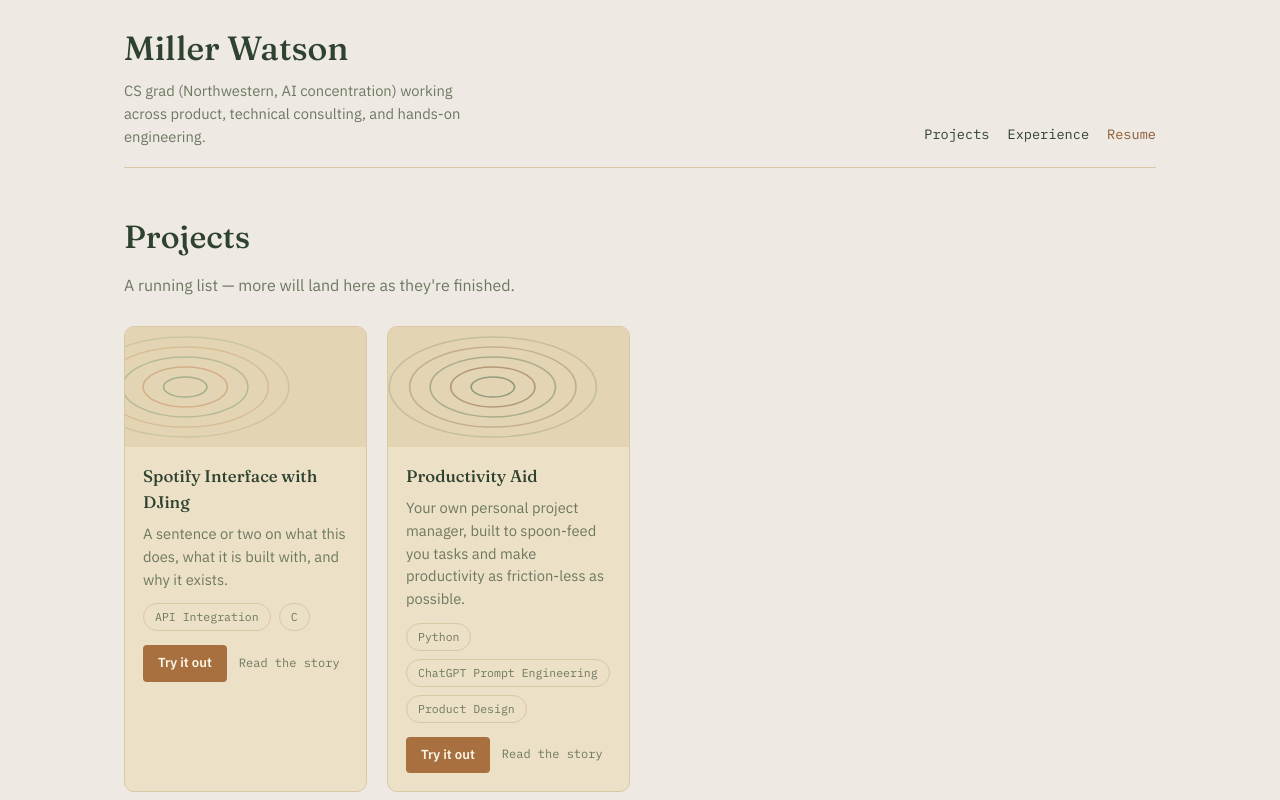
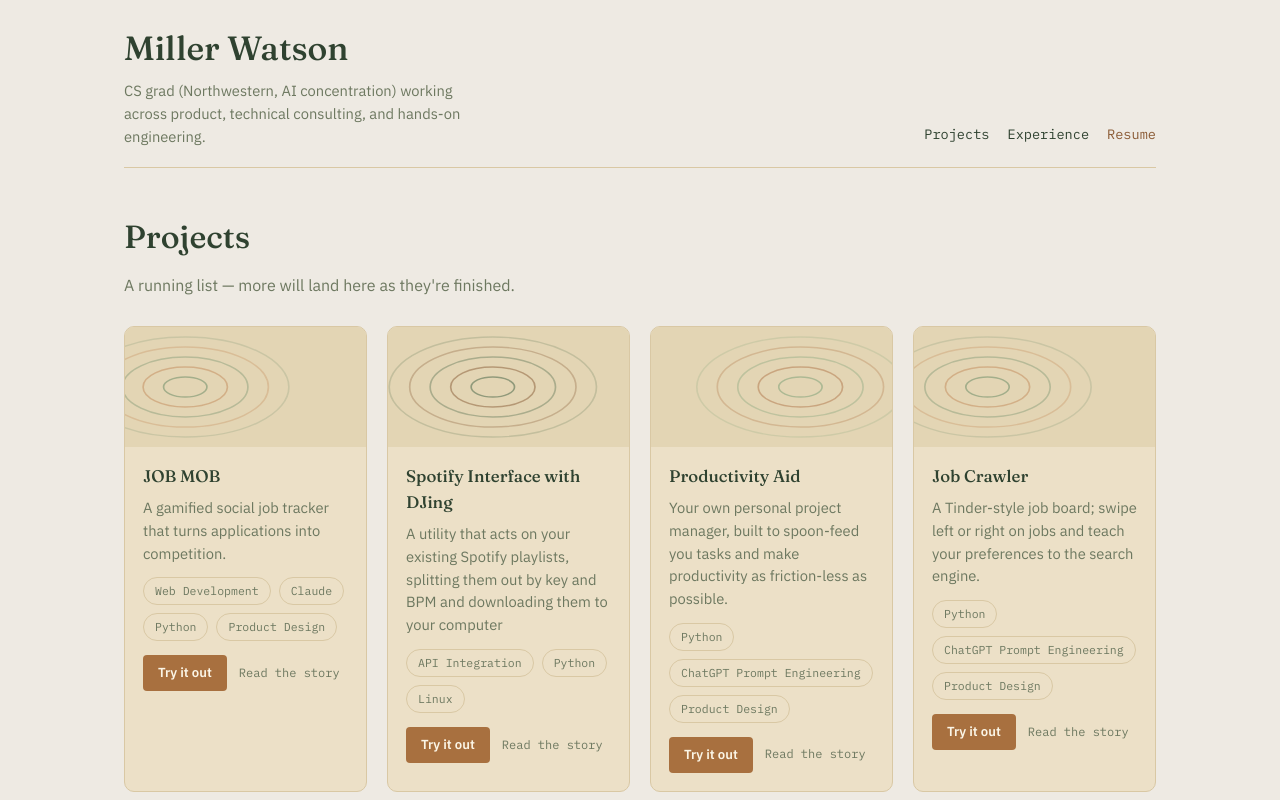
Before and after one commit to millerwatson/millerwatson.github.io, a React (Vite) app: page /#/ in a window 1280 px wide. Shown: the top 800 px of the page. Built offline with nearby package versions, Linux system fonts and the light colour scheme.

Commit message:
updated projects

```diff
--- a/src/data/projects.js
+++ b/src/data/projects.js
@@ -4,21 +4,145 @@
 export const projects = [
   {
     id: 1,
+    title: 'JOB MOB',
+    description:
+      'A gamified social job tracker that turns applications into competition.',
+    story: `
+      I built Job Mob because I was getting frustrated with how
+      meaningless the job application process could feel. You can spend
+      hours applying to jobs and still have nothing to show for it if
+      none of those applications work out. I wanted to make the process
+      itself feel a little more rewarding.
+
+      Job Mob gives you points for the work you put into each application.
+      The more effort you put into a job, the more points you earn, and
+      everything gets saved to your history. You can also create or join
+      groups with friends and see how many points everyone has earned.
+      Eventually, I want to add a weekly winner to make it a little more
+      competitive.
+
+      The app is built with React, Vite, and Firebase. I use Firebase for
+      authentication and storing jobs, groups, and activity. I also use
+      the app myself with friends while we're applying to jobs, which has
+      been a good way to see whether the idea actually makes the process
+      more motivating.
+
+      I built this very recently, so I'm still figuring out what features
+      actually make the process more fun without turning it into a game
+      for the sake of having a game.
+    `,
+    tags: ['Web Development', 'Claude', 'Python', 'Product Design'],
+    demoLink: 'https://jobmob27.web.app',
+  },
+
+  {
+    id: 2,
     title: 'Spotify Interface with DJing',
     description:
-      'A sentence or two on what this does, what it is built with, and why it exists.',
-    story:
-      'Placeholder — replace with the real story: what problem this solved, how it works under the hood, and what you would change if you rebuilt it today.',
-    tags: ['API Integration', 'C'],
+      'A utility that acts on your existing Spotify playlists, splitting them out by key and BPM and downloading them to your computer',
+    story: `
+      I started this because I wanted to get better at DJing. I would hear
+      transitions I liked in Spotify playlists and wanted an easier way to
+      find songs that would work together. The DJ software I use also
+      doesn't let me filter by key on the free version, so I decided to
+      build my own solution around my existing Spotify playlists.
+
+      The program takes a Spotify playlist and gets the track IDs through
+      the Spotify API. I then use those IDs to find the BPM and key for
+      each song. I first check Tunebat, and if the song isn't there, I run
+      local analysis using Essentia through WSL.
+
+      Once the information is collected, the program creates new Spotify
+      playlists organized by key and organizes the downloaded tracks on
+      my computer in the same way. That lets me take the tracks into
+      Rekordbox without having to manually sort everything.
+
+      The hardest part was getting consistent key and BPM analysis. I
+      needed something that could handle a large number of songs while
+      being reasonably consistent in how it analyzed them. The project
+      currently runs entirely through the command line, but I'd like to
+      build an actual interface for it eventually.
+
+      The next thing I'd add is danceability analysis. BPM and key are
+      useful, but they don't necessarily tell you whether two songs will
+      actually sound good together.
+    `,
+    tags: ['API Integration', 'Python', 'Linux'],
     demoLink: '#',
   },
+
   {
-    id: 2,
+    id: 3,
     title: 'Productivity Aid',
     description:
       'Your own personal project manager, built to spoon-feed you tasks and make productivity as friction-less as possible.',
-    story:
-      'Placeholder — replace with the real story: what problem this solved, how it works under the hood, and what you would change if you rebuilt it today.',
+    story: `
+      I built this because I kept running into decision paralysis. I'd
+      have a bunch of things I needed to work on, sit down at my computer,
+      and spend too much time figuring out which one I should actually
+      start.
+
+      The idea is pretty simple: I tell the system what I'm working
+      toward, where I am with it, and what I've been struggling with.
+      When I want something to work on, I give it a timeframe and it
+      generates a task that I can realistically finish in that amount of
+      time.
+
+      For bigger goals, it asks me questions until it understands enough
+      to break the goal down into something smaller. It then tries to
+      find tasks that don't have blockers and can actually move the larger
+      goal forward.
+
+      ChatGPT is used to understand my current situation and generate
+      tasks based on that context. Right now I use it through the
+      terminal, although I want to build an actual application for it.
+
+      I've been using it throughout my job search. The project is still
+      being fine-tuned, but one thing I've learned from building it is
+      that it's easy to design something around your own perspective and
+      assume it will work for everyone else. Getting other perspectives
+      into the iteration process is something I want to do more of.
+    `,
+    tags: ['Python', 'ChatGPT Prompt Engineering', 'Product Design'],
+    demoLink: '#',
+  },
+
+  {
+    id: 4,
+    title: 'Job Crawler',
+    description:
+      'A Tinder-style job board; swipe left or right on jobs and teach your preferences to the search engine.',
+    story: `
+      I started building Job Crawler because I was getting overwhelmed
+      looking through LinkedIn and Indeed. I would see plenty of jobs
+      that I didn't like, but I often couldn't explain exactly why. The
+      existing filters could tell me things like location, salary, or
+      experience level, but they couldn't really learn my softer
+      preferences.
+
+      I wanted to make that process more interactive. Jobs are presented
+      one at a time and I can swipe left or right, similar to Tinder. When
+      I don't like a job, the system asks me why. It uses those
+      explanations to increase or decrease the importance of different
+      words and characteristics when evaluating future jobs.
+
+      The crawler pulls jobs from job-hosting platforms that I can legally
+      scrape, including Ashby and Greenhouse. It extracts things like the
+      description, location, experience level, compensation, and other
+      criteria that might affect whether I'd actually want the job.
+
+      Most of the current matching is based on computerized analysis of
+      the job language and the preferences I've given it. Eventually,
+      I'd like to train an LLM around that data so it can understand the
+      difference between individual words and the broader context of a
+      job.
+
+      I've been using it for my own job search, which also makes testing
+      it a little difficult. The thing I'm trying to measure is ultimately
+      subjective: whether I actually want a job. The goal is to eventually
+      have a job search engine that understands those softer preferences
+      well enough that I spend less time looking through jobs I don't want.
+    `,
     tags: ['Python', 'ChatGPT Prompt Engineering', 'Product Design'],
     demoLink: '#',
   },
```
